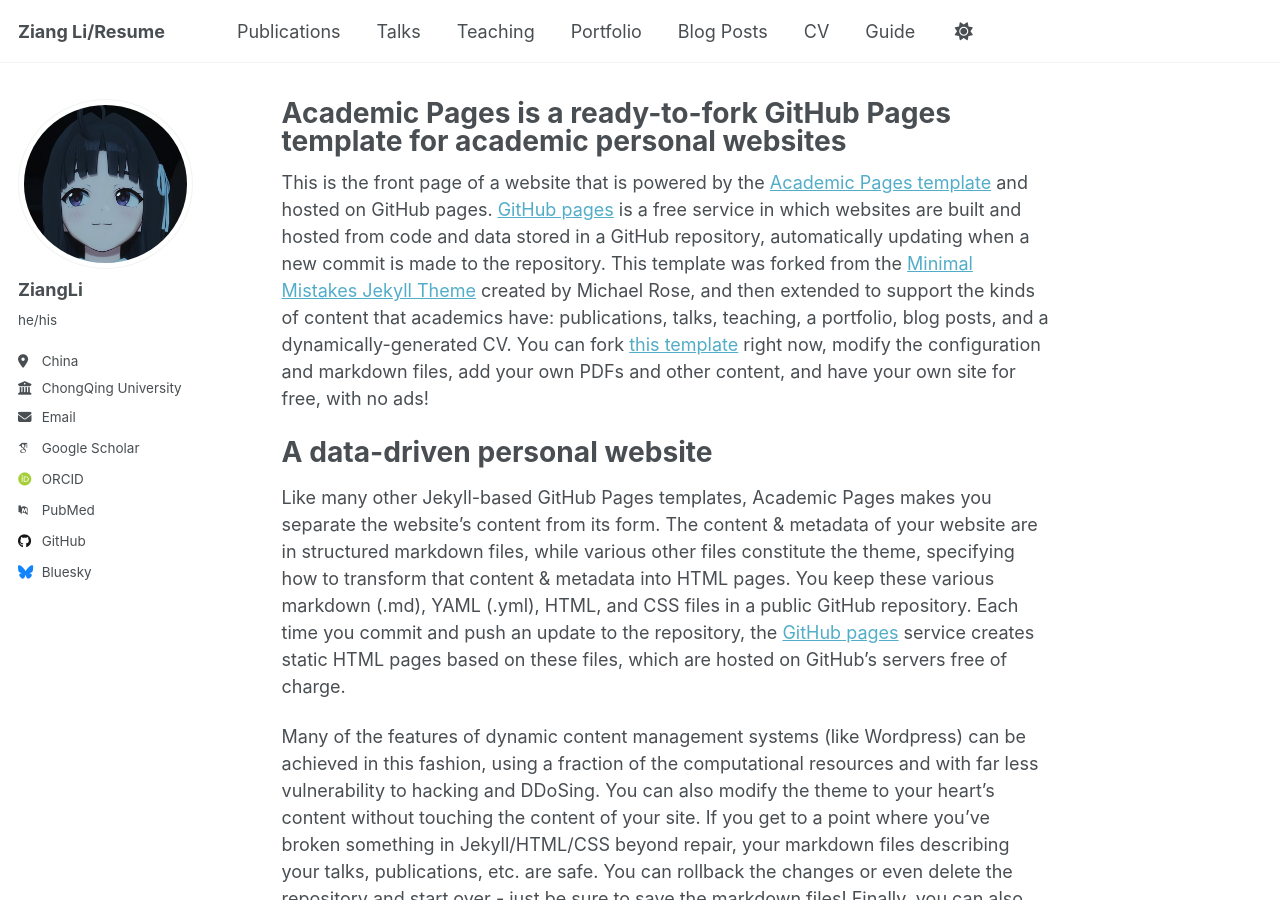
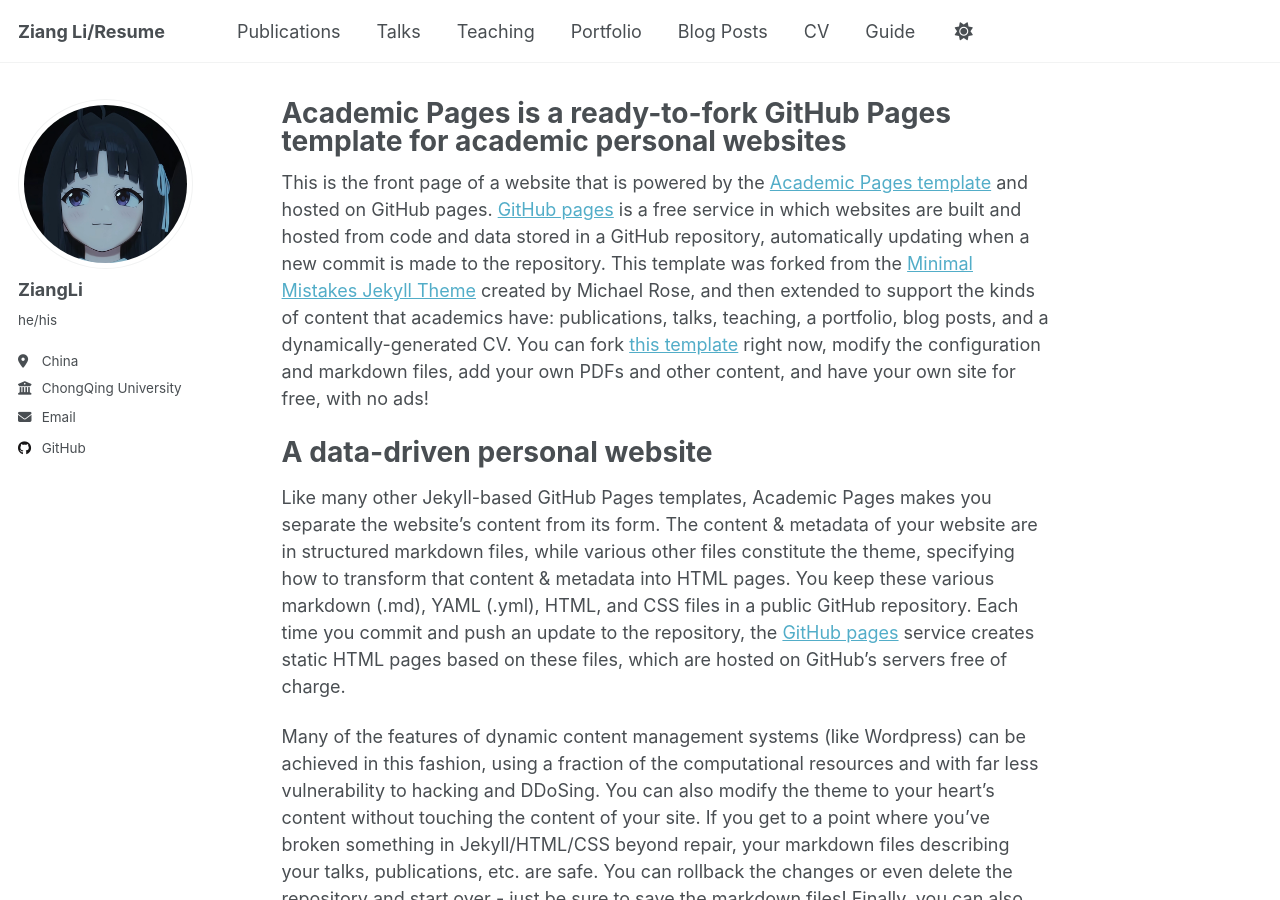
Before and after one commit to Bocchi9/Bocchi9.github.io, a Jekyll site: the page built from _pages/about.md, in a window 1280 px wide and 900 px high. Built offline with Jekyll 4.4.1, drawn with Linux system fonts in a browser that asks for light colours; some web fonts are replaced; part of the change alters nothing that is shown.

Commit message:
Update _config.yml

```diff
--- a/_config.yml
+++ b/_config.yml
@@ -33,11 +33,11 @@ author:
 
   # Academic websites
   arxiv            : # URL - Update with the correct link to your profile
-  googlescholar    : "https://scholar.google.com/citations?user=PS_CX0AAAAAJ"
+  googlescholar    : #""
   impactstory      : # URL
-  orcid            : "http://orcid.org/yourorcidurl"
+  orcid            : #""
   semantic         : # URL
-  pubmed           : "https://www.ncbi.nlm.nih.gov/pubmed/?term=john+snow"
+  pubmed           : #""
   researchgate     : # URL
   scopus           : # URL
 
@@ -50,7 +50,7 @@ author:
   stackoverflow    : # User number or user number and name (i.e., use "1" or "1/jeff-atwood")
 
   # Social media
-  bluesky          : "bsky.app" # Replace this with you Bluesky username
+  bluesky          : #"bsky.app" # Replace this with you Bluesky username
   facebook         : # Username
   flickr           : # Username
   foursquare       : # Username
@@ -76,13 +76,13 @@ author:
   zhihu            : # Username
 
 # Publication Category - The following the list of publication categories and their headings
-publication_category:
-  books:
-    title: 'Books'
-  manuscripts:
-    title: 'Journal Articles'
-  conferences:
-    title: 'Conference Papers'
+#publication_category:
+  #books:
+    #title: 'Books'
+ # manuscripts:
+    #title: 'Journal Articles'
+ # conferences:
+    #title: 'Conference Papers'
 
 # Site Settings
 teaser                   :  # filename of teaser fallback teaser image placed in /images/, .e.g. "500x300.png"
@@ -130,19 +130,19 @@ yandex_site_verification :
 
 
 # Social Sharing
-twitter:
-  username               : &twitter
-facebook:
-  username               :
-  app_id                 :
-  publisher              :
-og_image                 :  # Open Graph/Twitter default site image
+#twitter:
+  #username               : &twitter
+#facebook:
+  #username               :
+  #app_id                 :
+  #publisher              :
+#og_image                 :  # Open Graph/Twitter default site image
 # For specifying social profiles
 # - https://developers.google.com/structured-data/customize/social-profiles
-social:
-  type                   : # Person or Organization (defaults to Person)
-  name                   : # If the user or organization name differs from the site's name
-  links: # An array of links to social media profiles
+#social:
+  #type                   : # Person or Organization (defaults to Person)
+  #name                   : # If the user or organization name differs from the site's name
+  #links: # An array of links to social media profiles
 
 
 # Analytics
```
